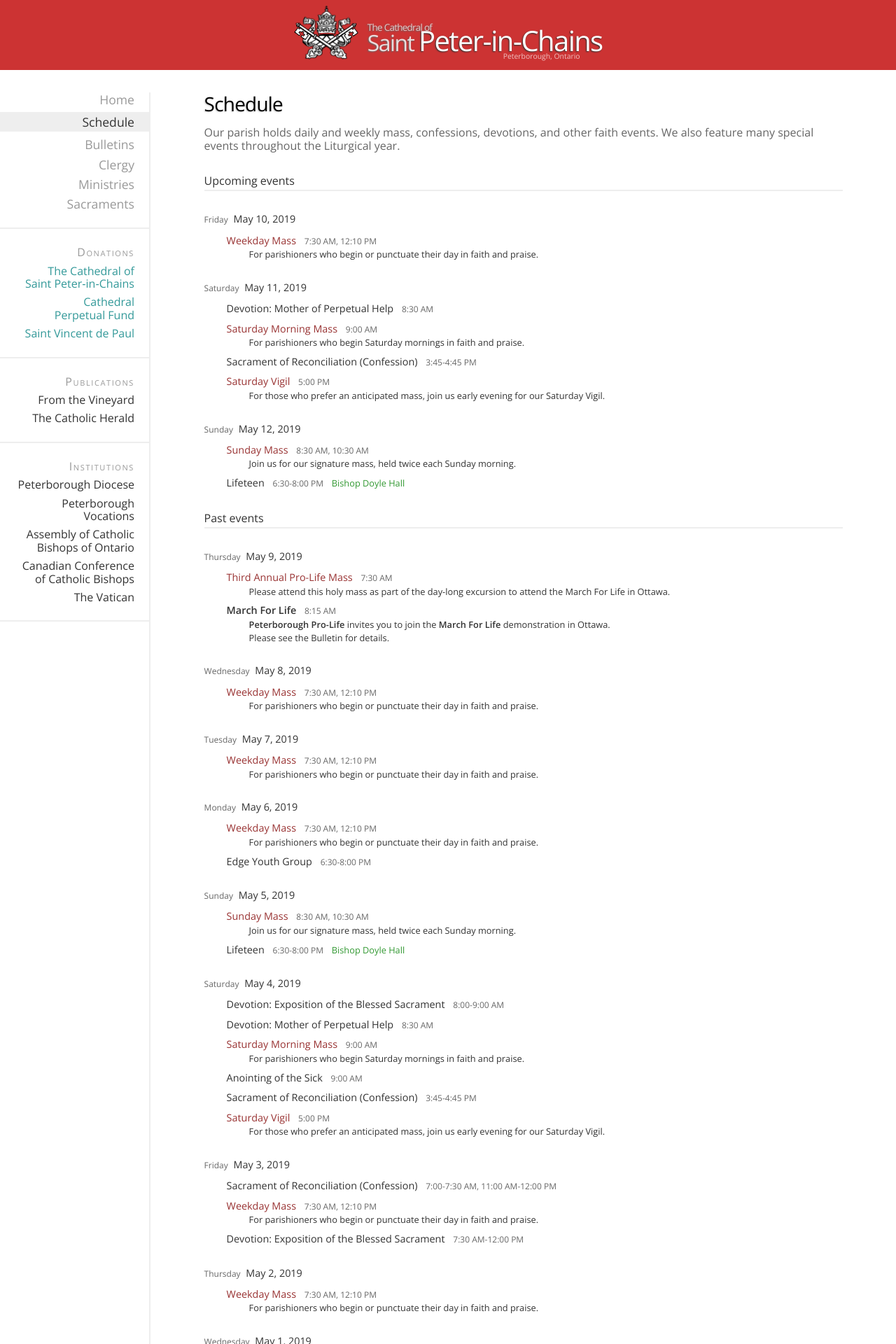
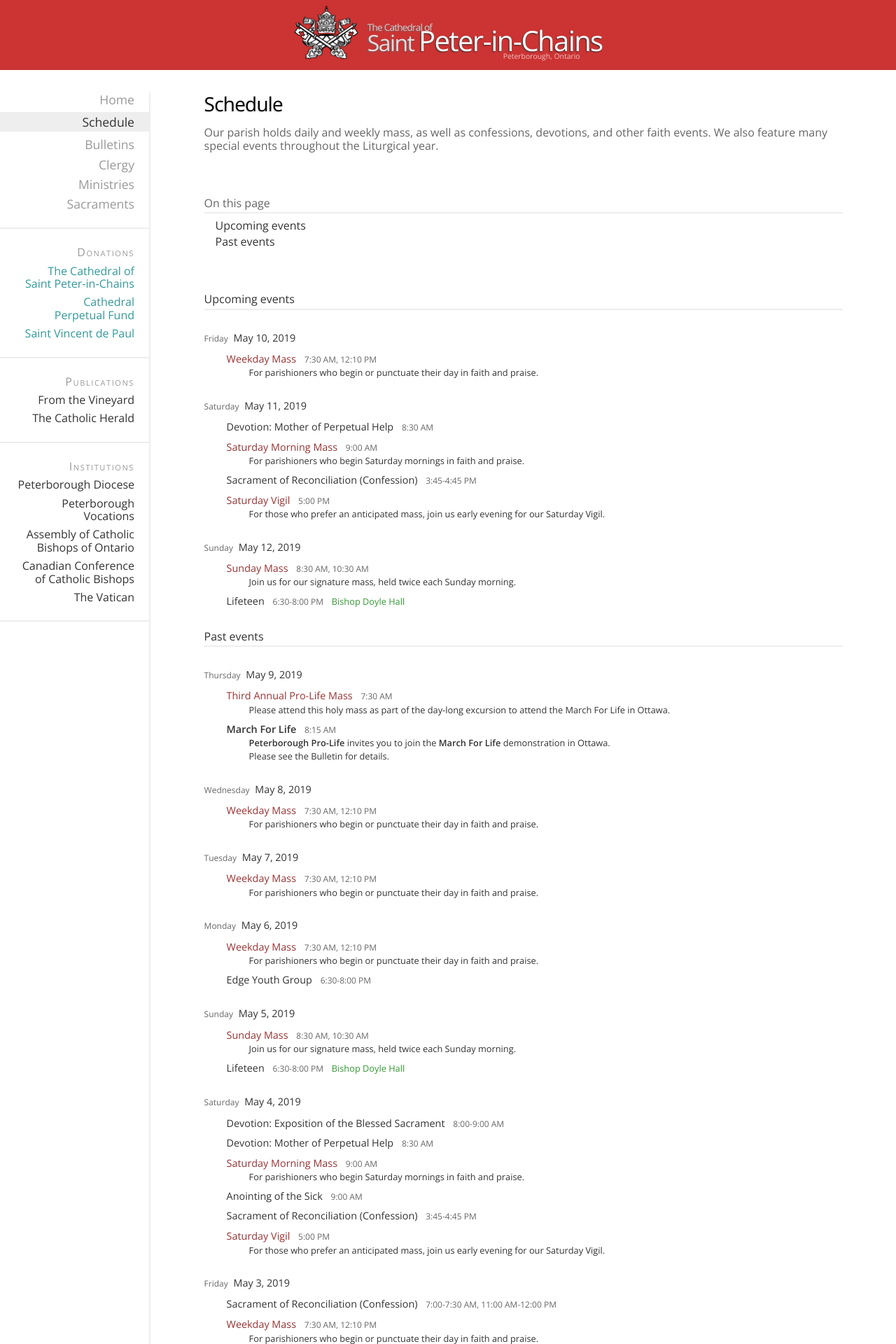
Before and after one commit to stpeterinchains/stpeterinchains.github.io, a Jekyll site: the page built from schedule.html, in a window 1280 px wide. Shown: the top 1920 px of the page at 70% size. Built offline with Jekyll 4.4.1, drawn with Linux system fonts in a browser that asks for light colours; nearby versions of some CDN libraries.

Commit message:
Added on-this-page section to schedule page

```diff
--- a/schedule.html
+++ b/schedule.html
@@ -17,8 +17,13 @@
 <section id="schedule" class="page-container">
   <h1 class="page-title">{{ schedule.title }}</h1>
   <div class="page-descriptive markdown">{{ schedule.descriptive | markdownify }}</div>
+  <div id="schedule-links">
+    <div id="schedule-links-heading">On this page</div>
+    <div class="schedule-links-link"><a href="#{{ schedule.sections.upcoming.anchor }}">{{ schedule.sections.upcoming.title }}</a></div>
+    <div class="schedule-links-link"><a href="#{{ schedule.sections.past.anchor }}">{{ schedule.sections.past.title }}</a></div>
+  </div>
   <section id="schedule-calendar-upcoming">
-    <h1 id="upcoming-events">{{ schedule.subtitle.upcoming }}</h1>
+    <h1 id="{{ schedule.sections.upcoming.anchor }}">{{ schedule.sections.upcoming.title }}</h1>
     <div id="schedule-calendar-upcoming-container">
       {% assign earliest = schedule.select.schedule.earliest %}
       {% assign latest = schedule.select.schedule.latest %}
@@ -68,7 +73,7 @@
     </div>
   </section>
   <section id="schedule-calendar-past">
-    <h1 id="past-events">{{ schedule.subtitle.past }}</h1>
+    <h1 id="{{ schedule.sections.past.anchor }}">{{ schedule.sections.past.title }}</h1>
     <div id="schedule-calendar-past-container"></div>
   </section>
 </section>
--- a/styles/pages.scss
+++ b/styles/pages.scss
@@ -279,6 +279,22 @@
 
 /*** PAGE: SCHEDULE ***/
 
+#schedule-links {
+  margin: 4rem 0;
+  font-weight: 300; font-size: 0.9rem;
+}
+
+#schedule-links-heading {
+  margin-bottom: 0.5rem; padding-bottom: 0.25rem;
+  border-bottom: 2px solid #eee;
+  color: #666;
+}
+
+div.schedule-links-link { margin: 0 0 0.25rem 1rem; }
+div.schedule-links-link > a { text-decoration: none; color: #333; }
+div.schedule-links-link > a:last-of-type { padding-right: 0; }
+div.schedule-links-link > a:hover { color: skyblue; }
+
 #schedule-calendar-upcoming > h1 {
   margin: 0; padding: 0 0 0.25rem 0;
   border-bottom: 2px solid #eee;
@@ -386,6 +402,10 @@
   span.schedule-event-location { display: inline; margin-left: 0.5rem; }
   span.schedule-diem-celebration,
   span.schedule-diem-season { display: inline; }
+}
+
+@media screen and (min-width: 64rem) {
+  #schedule-links { font-size: 1rem; }
 }
 
 
@@ -566,8 +586,8 @@
 }
 
 @media screen and (min-width: 64rem) {
+  #ministries-links { font-size: 1rem; }
   h1.ministries-ministry-text-title { font-size: 1rem; }
-  /* div.ministries-ministry-text-descriptive > p { font-size: 1rem; } */
   div.ministries-ministry-text-name { font-size: 1rem; }
   div.ministries-ministry-text-title { font-size: 1rem; }
   div.ministries-ministry-text-method { font-size: 1rem; }
```
Also changed, not shown: _data/schedule.yml (+9 -4 lines).
